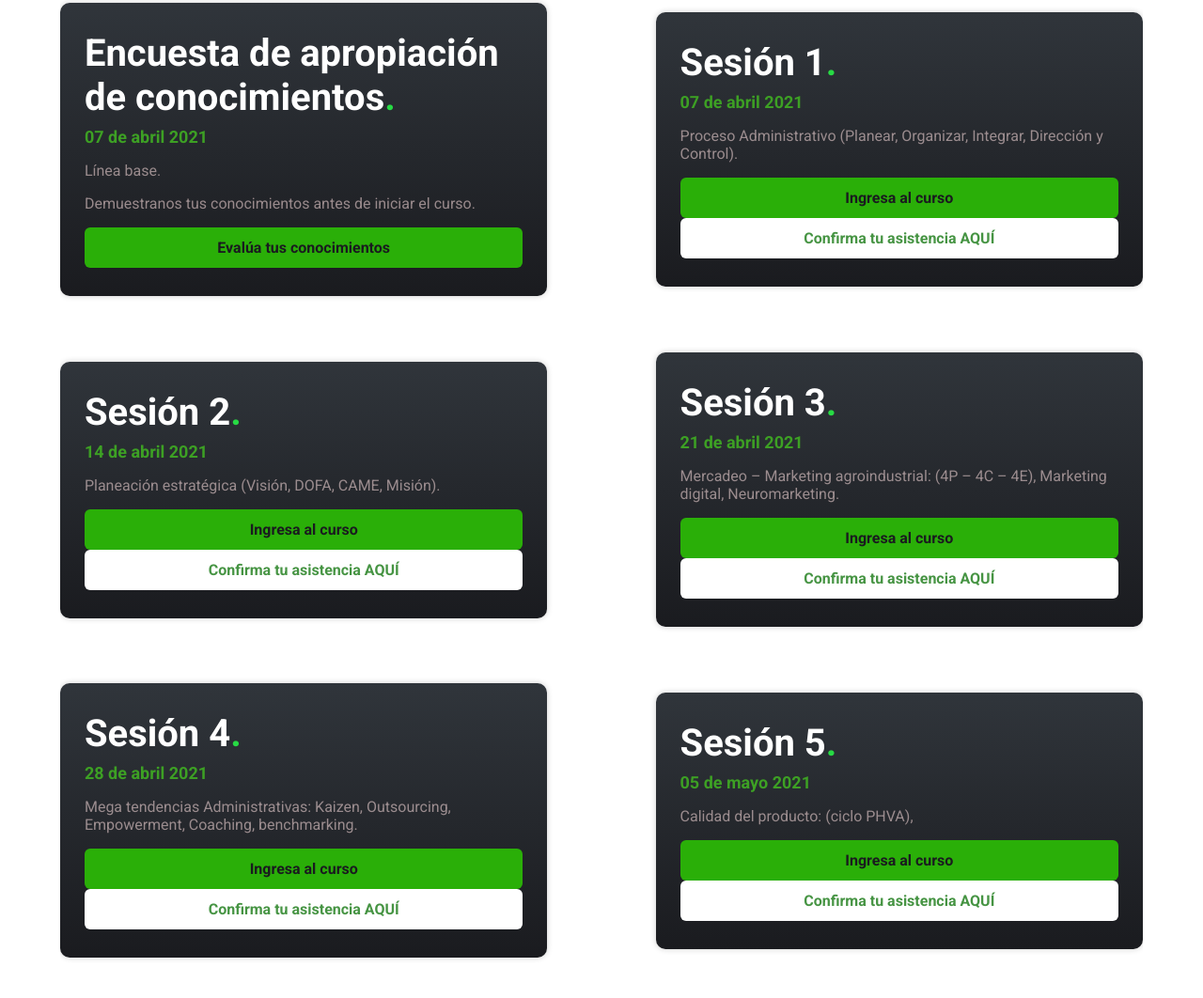
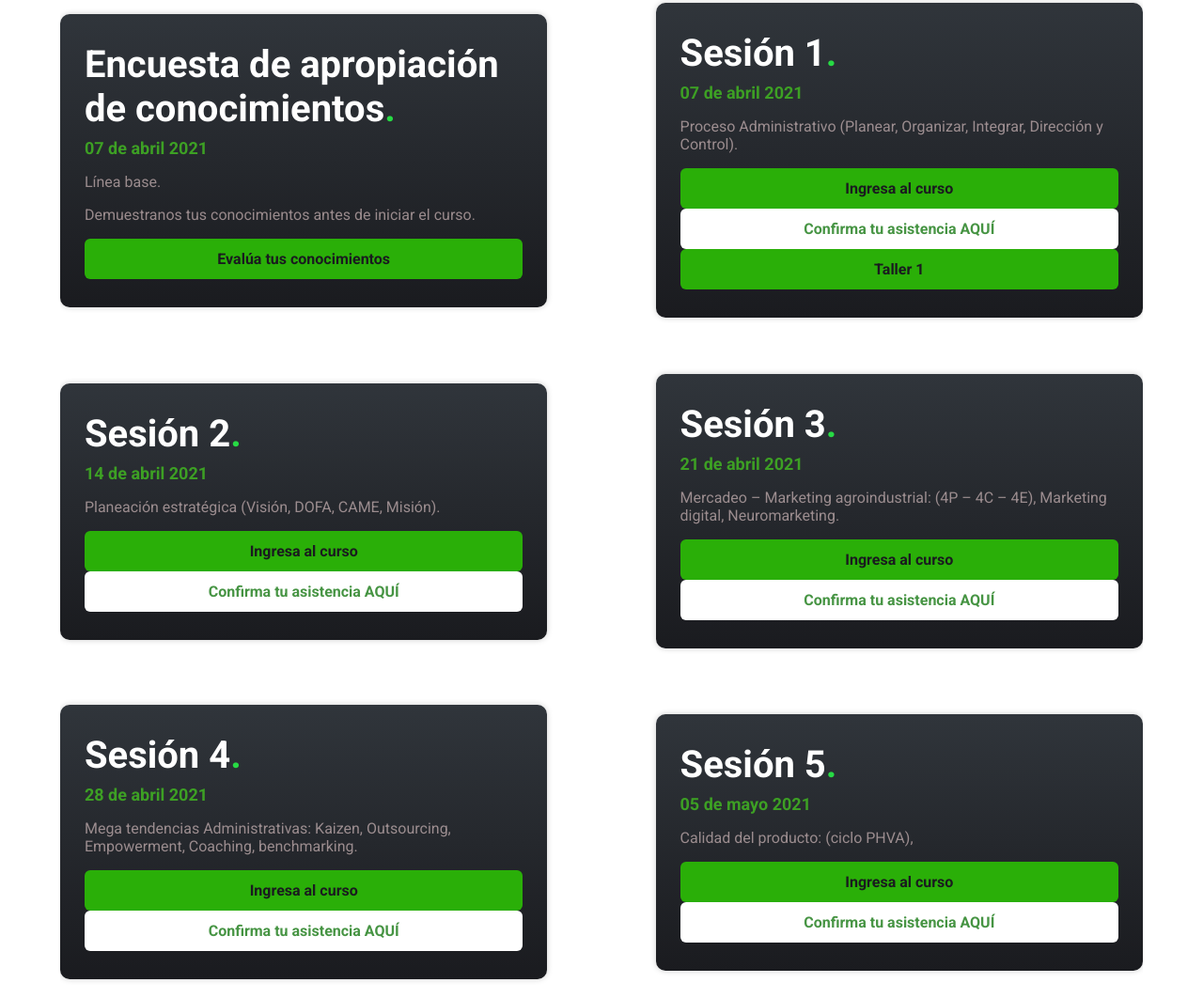
Before and after one commit to agroindustrial/caprinovino, a plain HTML site: page index.html in a window 1280 px wide. Shown: the part 2470-3532 px from the top of the page at 94% size. Drawn offline with nearby package versions, Linux system fonts and the light colour scheme.

Commit message:
Update index.html

```diff
--- a/index.html
+++ b/index.html
@@ -113,6 +113,7 @@
                         </p>
                         <a href="https://youtu.be/R0qgl93mTzg" target="blank" class="card__button">Ingresa al curso</a>
                         <a href="https://forms.gle/kVpbGuj32eGnbZ7t9" target="blank" class="card__button2" Style="background:#fff; color: var(--verde); padding: 12px;">Confirma tu asistencia AQUÍ</a>
+                        <a href="https://forms.gle/AY5AZvshHaR7KSye7" target="blank" class="card__button">Taller 1</a>
                     </div>
                 </div>
                 <div class="card">
```
